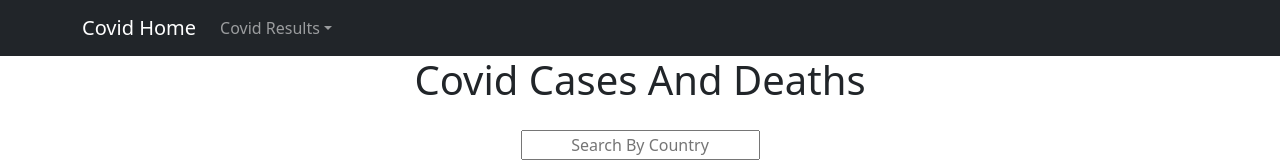
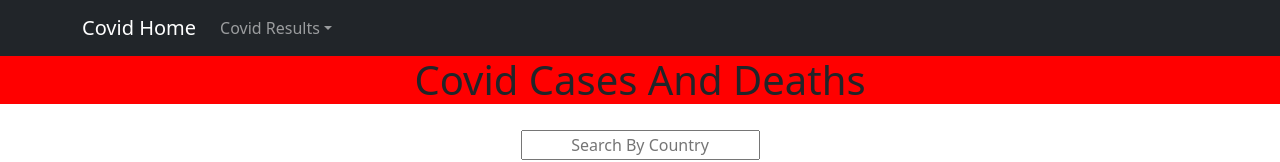
Before and after one commit to uphillbattle-tech/covid-App, a React (Create React App) app: page /covid-deaths in a window 1280 px wide. Shown: the top 162 px of the page. Built offline with nearby package versions, Linux system fonts and the light colour scheme; no server answers.

Commit message:
new code10

```diff
--- a/src/Components/Navigation/Covid-Resluts/Covid-Cases-Deaths.js
+++ b/src/Components/Navigation/Covid-Resluts/Covid-Cases-Deaths.js
@@ -25,7 +25,7 @@ const CovidCases = () => {
 
   return (
     <div className="App">
-        <h1 className="App">Covid Cases And Deaths</h1>
+        <h1 className="header1">Covid Cases And Deaths</h1>
         <input className="search-box" type="text" onChange={getsearch}
             placeholder="Search By Country"
         />
--- a/src/Components/Navigation/Covid-Resluts/covid.css
+++ b/src/Components/Navigation/Covid-Resluts/covid.css
@@ -5,4 +5,5 @@
 
 .header1 {
     background-color: red;
+    align-items: center;
 }
```
